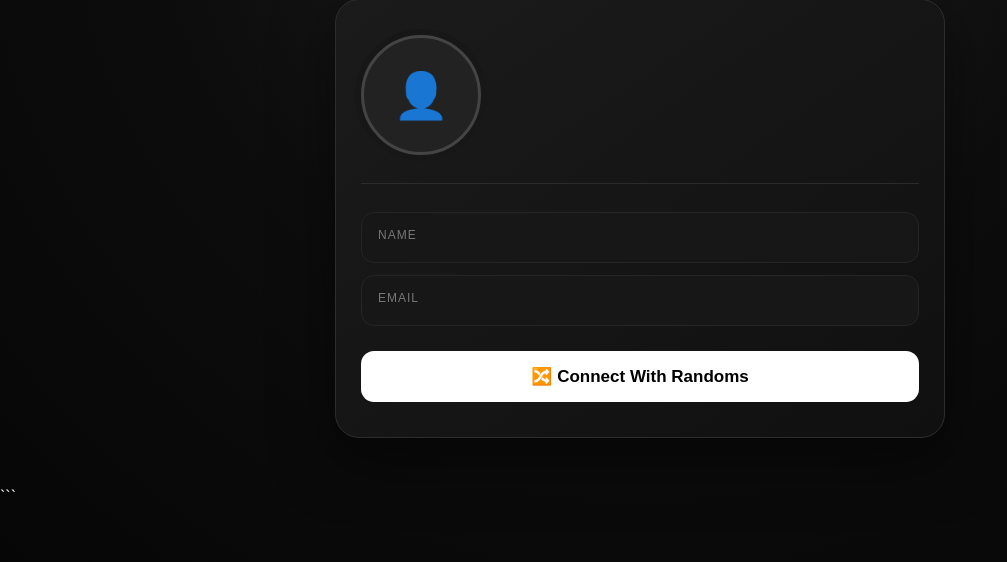
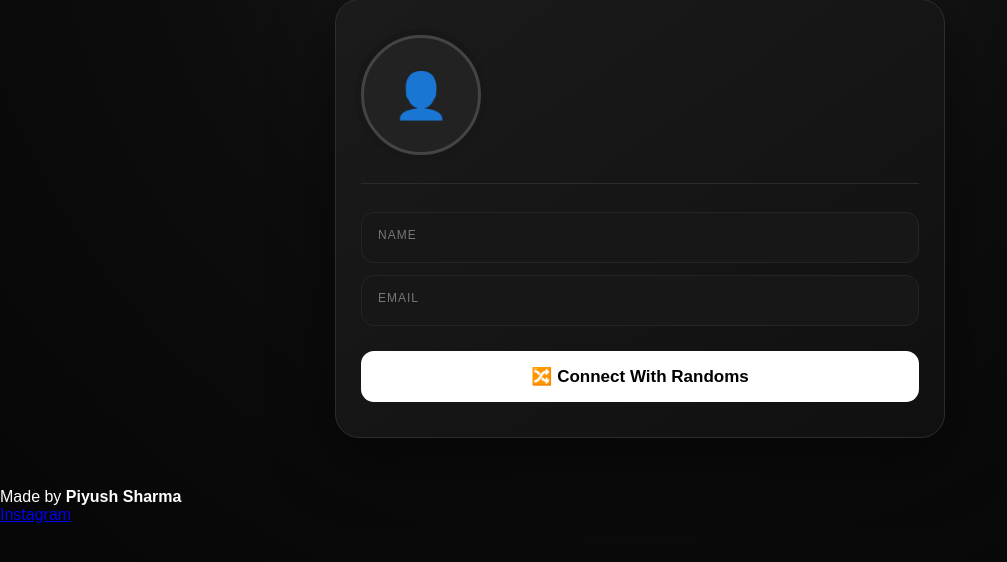
Before and after one commit to Elephantapp/Elephant.app, a Flask app: page /profile in a window 1280 px wide. Shown: the part 131-693 px from the top of the page, without its empty margins (0-1007 px from the left). Run offline with Flask 3, Linux system fonts and the light colour scheme; the visitor is signed in with stand-in values (Sample User, id 1).

Commit message:
Update profile.html

````diff
--- a/connect_with_randoms/templates/profile.html
+++ b/connect_with_randoms/templates/profile.html
@@ -511,8 +511,21 @@ header {
 
 </main>
 
+<footer class="site-footer">
+
+    <div>
+        Made by <strong>Piyush Sharma</strong>
+    </div>
+
+    <a
+        href="https://www.instagram.com/btwiampiyush._/"
+        target="_blank"
+        rel="noopener noreferrer"
+    >
+        Instagram
+    </a>
+
+</footer>
 
 </body>
-
 </html>
-```
````
